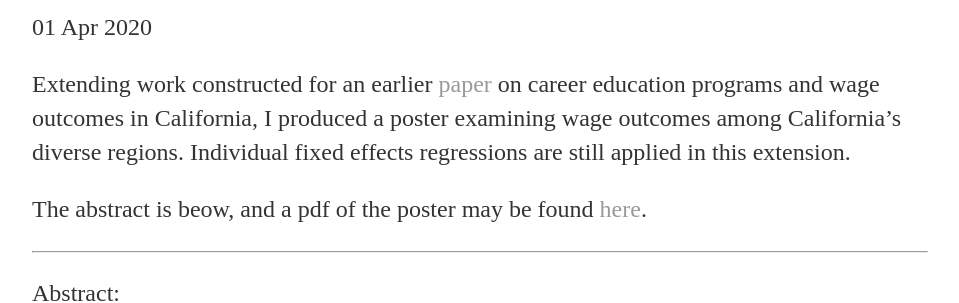
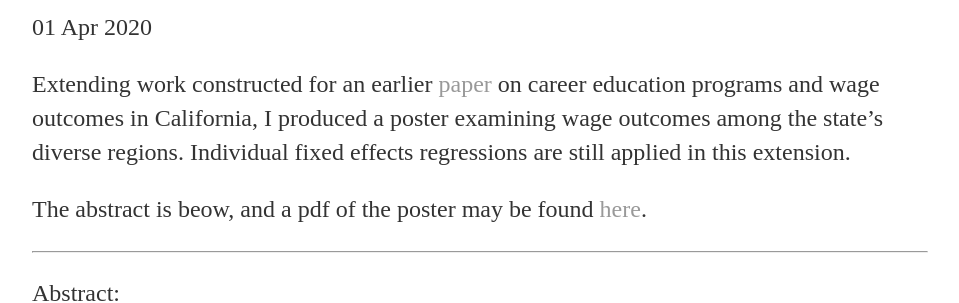
Before and after one commit to leecourt98/leecourt98.github.io, a Jekyll site: the page built from _posts/2020-04-01-aefp-poster.md, in a window 1280 px wide. Shown: the part 301-604 px from the top of the page, without its empty margins (160-1119 px from the left). Built offline with Jekyll 4.4.1, drawn with Linux system fonts in a browser that asks for light colours.

Commit message:
Update 2020-04-01-aefp-poster.md

```diff
--- a/_posts/2020-04-01-aefp-poster.md
+++ b/_posts/2020-04-01-aefp-poster.md
@@ -5,7 +5,7 @@ date: 2020-04-01
 ---
 
 Extending work constructed for an earlier [paper](https://www.ppic.org/publication/career-pathways-and-economic-mobility-at-californias-community-colleges/) on
-career education programs and wage outcomes in California, I produced a poster examining wage outcomes among California's diverse regions.
+career education programs and wage outcomes in California, I produced a poster examining wage outcomes among the state's diverse regions.
 Individual fixed effects regressions are still applied in this extension.
 
 The abstract is beow, and a pdf of the poster may be found [here](https://github.com/leecourt98/leecourt98.github.io/blob/master/_posts/aefp2020_poster_cl_200309_v2_1.pdf).
```
